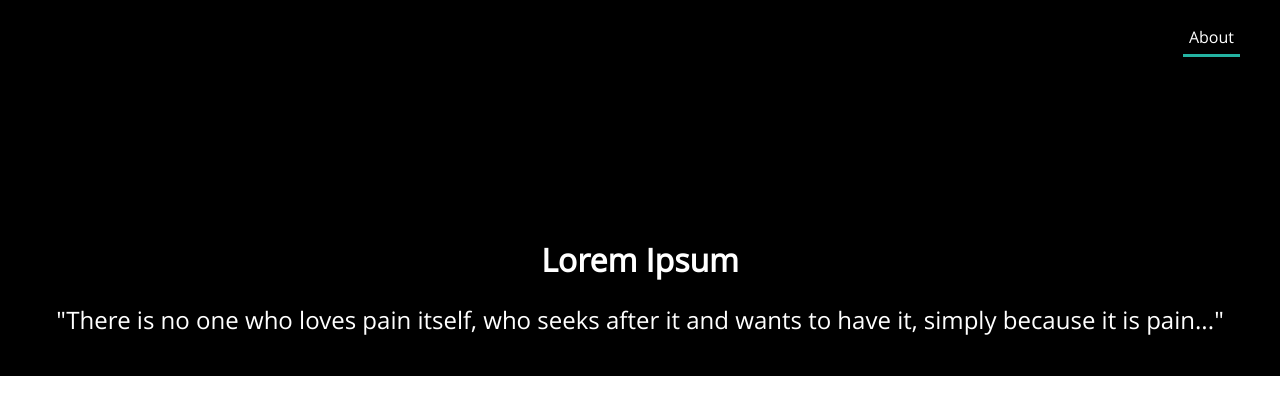
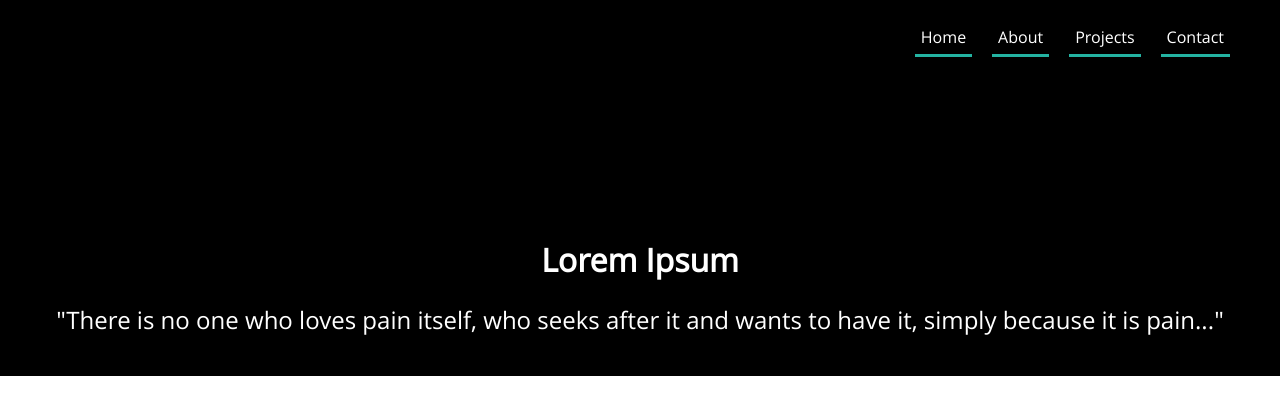
Before and after one commit to akshatarajashekar/portfolio, a Vue app: page /#/home in a window 1280 px wide. Shown: the top 414 px of the page. Built offline with nearby package versions, Linux system fonts and the light colour scheme.

Commit message:
added projects, contact nav items to app header

```diff
--- a/src/components/app-header.vue
+++ b/src/components/app-header.vue
@@ -1,12 +1,21 @@
 <template>
   <div :class="[`${cssPrefix}`]">
     <div :class="[`flex-box`]">
-      <div :class="['flex-box-left']"  @click="navigateToHome">
+      <div :class="['flex-box-left']"  @click="navigateTo('AppMain')">
         <img :class="[`${cssPrefix}__home-icon`]" src="../assets/images/home.png"/>
       </div>
       <div :class="['flex-box-right']">
         <div :class="`${cssPrefix}__nav-element`">
-          <NavItem :content="'About'"  @click="navigateToAbout" ></NavItem>
+          <NavItem :content="'Home'"  @click="navigateTo('Home')" ></NavItem>
+        </div>
+        <div :class="`${cssPrefix}__nav-element`">
+          <NavItem :content="'About'"  @click="navigateTo('About')" ></NavItem>
+        </div>
+        <div :class="`${cssPrefix}__nav-element`">
+          <NavItem :content="'Projects'"  @click="navigateTo('Projects')" ></NavItem>
+        </div>
+        <div :class="`${cssPrefix}__nav-element`">
+          <NavItem :content="'Contact'"  @click="navigateTo('Contact')" ></NavItem>
         </div>
       </div>
     </div>
@@ -29,6 +38,7 @@
   .flex-box-right {
     justify-content: flex-end;
     margin-left: auto;
+    display: inline-flex;
   }
 }
 </style>
@@ -49,11 +59,8 @@ export default defineComponent({
     };
   },
   methods: {
-    navigateToAbout() {
-      router.push({ name: "About" });
-    },
-    navigateToHome() {
-      router.push({ name: "AppMain" });
+    navigateTo(path: string) {
+      router.push({ name: path });
     }
   },
 });
--- /dev/null
+++ b/src/module/Contact.vue
@@ -0,0 +1,19 @@
+<template>
+  <div :class="`${cssPrefix}`">
+  </div>
+</template>
+
+<script lang="ts">
+import { defineComponent } from 'vue';
+const cssPrefix = 'contact';
+export default defineComponent({
+  name: 'Contact',
+  components: {
+  },
+  data() {
+    return {
+      cssPrefix,
+    };
+  }
+});
+</script>
--- a/src/module/Home.vue
+++ b/src/module/Home.vue
@@ -2,12 +2,14 @@
   <div :class="`${cssPrefix}`">
     <div  :class="`${cssPrefix}__body`">
       <div :class="`${cssPrefix}__body_container`">
+        <div :class="`${cssPrefix}__description_container`">
         <h1 :class="`${cssPrefix}__header`">
           Lorem Ipsum
         </h1>
         <h2  :class="`${cssPrefix}__content`">
           "There is no one who loves pain itself, who seeks after it and wants to have it, simply because it is pain..."
         </h2>
+        </div>
       </div>
     </div>
   </div>
--- a/src/router/index.ts
+++ b/src/router/index.ts
@@ -20,15 +20,22 @@ const routes: Array<RouteRecordRaw> = [
     {
       path: '/home',
       name: 'Home',
-      // route level code-splitting
-      // this generates a separate chunk (about.[hash].js) for this route
-      // which is lazy-loaded when the route is visited.
       component: () => import(/* webpackChunkName: "home" */ '../module/Home.vue')
-  },
-  {
-    path : '*',
-    component: Home,
-  }],
+    },
+    {
+      path: '/projects',
+      name: 'Projects',
+      component: () => import(/* webpackChunkName: "project" */ '../module/Projects.vue')
+    },
+    {
+      path: '/contact',
+      name: 'Contact',
+      component: () => import(/* webpackChunkName: "contact" */ '../module/Contact.vue')
+    },
+    {
+      path : '*',
+      component: Home,
+    }],
   },
 
 ]
--- a/src/shared/nav-item.vue
+++ b/src/shared/nav-item.vue
@@ -13,6 +13,7 @@
     align-items: center;
     border-bottom: 3px solid #24b3a2;
     cursor: pointer;
+    margin: 0px 10px;
   }
   &__text_property {
     color: white;
```
